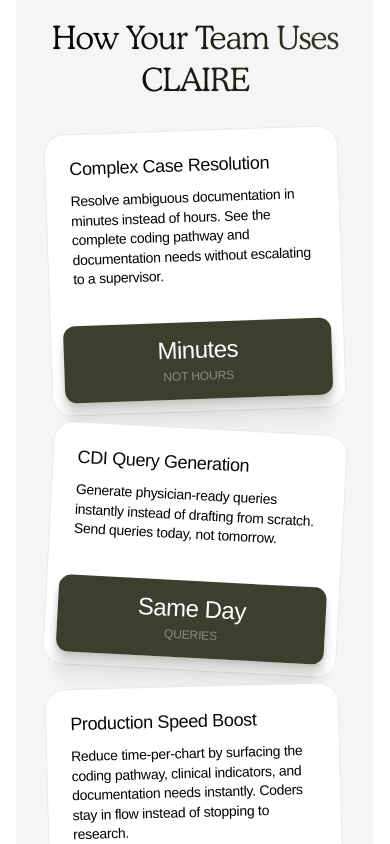
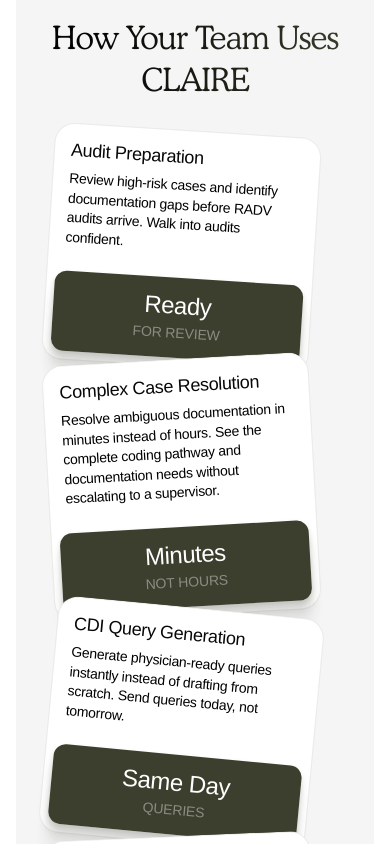
Before and after one commit to ahsanabbasi404/claire, a Next.js app: page / in a window 390 px wide. Shown: the part 5260-6104 px from the top of the page. Built offline with nearby package versions, Linux system fonts and the light colour scheme.

Commit message:
Update code

```diff
--- a/app/components/Header.tsx
+++ b/app/components/Header.tsx
@@ -2,7 +2,7 @@
 
 import Image from "next/image";
 import { useState, useEffect } from "react";
-import { motion, AnimatePresence, px } from "framer-motion";
+import { motion, AnimatePresence } from "framer-motion";
 
 export default function Header() {
   const [isMenuOpen, setIsMenuOpen] = useState(false);
@@ -226,21 +226,20 @@
               animate={{ y: 0, opacity: 1 }}
               exit={{ y: -100, opacity: 0 }}
               transition={{ duration: 0.3, ease: [0.25, 0.1, 0.25, 1] }}
-              className="fixed top-[67px] left-2 right-2 rounded-b-[16px]  z-50 lg:hidden border-t border-white/20"
-            style={
-              {
+              className="fixed top-[67px] left-1/2 -translate-x-1/2 rounded-b-[16px] z-50 lg:hidden border-t border-white/20"
+              style={{
                 borderRadius: '20px',
                 border: '1px solid rgba(60, 63, 46, 0.10)',
                 background: 'radial-gradient(94.61% 169.7% at 0% -25.89%, rgba(255, 255, 255, 0.70) 0%, rgba(255, 255, 255, 0.28) 100%), rgba(60, 63, 46, 0.10)',
                 backdropFilter: 'blur(17px)',
                 display: 'flex',
                 width: '358px',
+                maxWidth: 'calc(100% - 32px)',
                 padding: '12px 20px',
                 flexDirection: 'column',
                 justifyContent: 'center',
                 alignItems: 'center',
-              }
-            }
+              }}
             >
               <nav className="flex flex-col gap-0 py-[8px] px-[16px]">
                 {navLinks.map((link, index) => (
--- a/app/components/HowYourTeamUses.tsx
+++ b/app/components/HowYourTeamUses.tsx
@@ -7,6 +7,18 @@
 export default function HowYourTeamUses() {
   const containerRef = useRef(null);
   const isInView = useInView(containerRef, { once: true, margin: "-100px" });
+
+  // Individual refs for mobile cards
+  const mobileCardRefs = [
+    useRef(null),
+    useRef(null),
+    useRef(null),
+    useRef(null),
+  ];
+
+  const mobileCardInView = mobileCardRefs.map((ref) =>
+    useInView(ref, { once: true, margin: "-50px" })
+  );
 
   const useCases = [
     {
@@ -82,24 +94,33 @@
     }),
   };
 
-  const mobileCardVariants = {
+  const mobileCardVariants = (rotate: number, delay: number = 0) => ({
     hidden: {
       opacity: 0,
       y: 30,
       scale: 0.95,
+      rotate: 0,
     },
-    visible: (index: number) => ({
+    visible: {
       opacity: 1,
       y: 0,
       scale: 1,
-      rotate: index === 0 ? -2 : index === 1 ? 3 : index === 2 ? -1.5 : 2,
+      rotate: rotate,
       transition: {
         duration: 0.6,
-        delay: index * 0.1,
+        delay: delay,
         ease: [0.16, 1, 0.3, 1] as const,
       },
-    }),
-  };
+    },
+  });
+
+  // Mobile card positions and rotations from Figma
+  const mobileCardPositions = [
+    { align: "left", top: "0.22px", rotate: 3.643 }, // Audit Preparation
+    { align: "right", top: "204.41px", rotate: 356.78 }, // Complex Case Resolution
+    { align: "left", top: "441.41px", rotate: 5.402 }, // CDI Query Generation
+    { align: "right", top: "657.48px", rotate: 357.632 }, // Production Speed Boost
+  ];
 
   return (
     <div className="relative w-full py-12 md:py-20 px-4 md:px-0">
@@ -127,7 +148,8 @@
             initial="hidden"
             animate={isInView ? "visible" : "hidden"}
             variants={containerVariants}
-            className="hidden md:flex md:flex-row md:items-start md:justify-center md:gap-[24px] lg:gap-[32px] xl:gap-[40px] relative w-full min-h-[334px] px-4 md:px-8 lg:px-12"
+            // md:gap-[24px] lg:gap-[32px] xl:gap-[40px]
+            className="hidden md:flex md:flex-row md:items-start md:justify-center  relative w-full min-h-[334px] px-4 md:px-8 lg:px-12"
           >
             {useCases.map((useCase, index) => (
               <motion.div
@@ -163,39 +185,46 @@
           </motion.div>
 
           {/* Mobile: Stacked cards with rotations */}
-          <motion.div
-            initial="hidden"
-            animate={isInView ? "visible" : "hidden"}
-            variants={containerVariants}
-            className="flex md:hidden flex-col gap-4 items-stretch justify-center w-full px-4"
-          >
-            {useCases.map((useCase, index) => (
+          <div className="md:hidden relative w-full px-4">
+            {[
+              useCases[3], // Audit Preparation - first
+              useCases[0], // Complex Case Resolution - second
+              useCases[1], // CDI Query Generation - third
+              useCases[2], // Production Speed Boost - fourth
+            ].map((useCase, index) => {
+              const position = mobileCardPositions[index];
+              return (
                 <motion.div
                   key={index}
-                custom={index}
-                variants={mobileCardVariants}
-                className="bg-white border border-[rgba(60,63,46,0.1)] border-solid box-border flex flex-col gap-[24px] items-start justify-center p-[12px] relative rounded-[20px] w-full"
+                  ref={mobileCardRefs[index]}
+                  variants={mobileCardVariants(position.rotate, 0)}
+                  initial="hidden"
+                  animate={mobileCardInView[index] ? "visible" : "hidden"}
+                  className="relative w-full -mb-2 last:mb-0  max-w-[267px]"
                   whileHover={{ scale: 1.02 }}
                 >
-                <div className="box-border flex flex-col gap-[12px] items-start not-italic p-[12px] relative shrink-0 text-[#010101] w-full">
-                  <h3 className="font-['Saans_TRIAL',sans-serif] font-medium leading-[normal] opacity-[0.97] relative shrink-0 text-[18px] md:text-[20px] tracking-[-0.36px] md:tracking-[-0.4px] w-full">
+                  <div className="bg-white border border-[rgba(60,63,46,0.1)] border-solid box-border flex flex-col gap-[16px] items-start justify-center p-[8px] relative rounded-[20px] w-full">
+                    <div className="box-border flex flex-col gap-[8px] items-start not-italic p-[8px] relative shrink-0 text-[#010101] w-full">
+                      <h3 className="font-['Saans_TRIAL',sans-serif] font-medium leading-[normal] opacity-[0.97] relative shrink-0 text-[18px] tracking-[-0.36px] w-full">
                         {useCase.title}
                       </h3>
-                  <p className="font-['Saans_TRIAL',sans-serif] leading-[1.4] relative shrink-0 text-[14px] md:text-[16px] tracking-[-0.28px] md:tracking-[-0.32px] w-full md:h-[112px]">
+                      <p className="font-['Saans_TRIAL',sans-serif] leading-[1.4] relative shrink-0 text-[14px] tracking-[-0.28px] w-full">
                         {useCase.description}
                       </p>
                     </div>
                     <div className="bg-gradient-to-r from-[#3c3f2e] to-[#3c3f2e] box-border flex flex-col font-['Saans_TRIAL',sans-serif] font-medium gap-[4px] items-center justify-center not-italic p-[14px] relative rounded-[12px] shadow-[0px_61.74px_17.374px_0px_rgba(60,63,46,0),0px_39.402px_15.823px_0px_rgba(60,63,46,0.02),0px_22.338px_13.341px_0px_rgba(60,63,46,0.07),0px_9.928px_9.928px_0px_rgba(60,63,46,0.12),0px_2.482px_5.274px_0px_rgba(60,63,46,0.14)] shrink-0 text-white w-full">
-                  <p className="leading-[normal] relative shrink-0 text-[24px] md:text-[28px] tracking-[-0.48px] md:tracking-[-0.56px] w-full text-center">
+                      <p className="leading-[normal] relative shrink-0 text-[24px] tracking-[-0.48px] w-full text-center">
                         {useCase.stat}
                       </p>
-                  <p className="leading-[1.4] opacity-40 relative shrink-0 text-[12px] md:text-[14px] tracking-[-0.12px] md:tracking-[-0.14px] uppercase w-full text-center">
+                      <p className="leading-[1.4] opacity-40 relative shrink-0 text-[14px] tracking-[-0.14px] uppercase w-full text-center">
                         {useCase.subtext}
                       </p>
                     </div>
+                  </div>
                 </motion.div>
-            ))}
-          </motion.div>
+              );
+            })}
+          </div>
         </div>
       </div>
     </div>
--- a/app/page.tsx
+++ b/app/page.tsx
@@ -14,7 +14,7 @@
   return (
     <div className="min-h-screen bg-white overflow-x-hidden w-full max-w-full">
       <Header />
-      <main className="w-full max-w-full overflow-x-hidden pt-[62px] md:pt-[69px]">
+      <main className="w-full max-w-full overflow-x-hidden overflow-y-hidden pt-[62px] md:pt-[69px]">
         <Hero />
         <WhyClaireMatters />
         <WhatClaireDoes />
```
Lines whose indentation alone changed are shown as unchanged.
